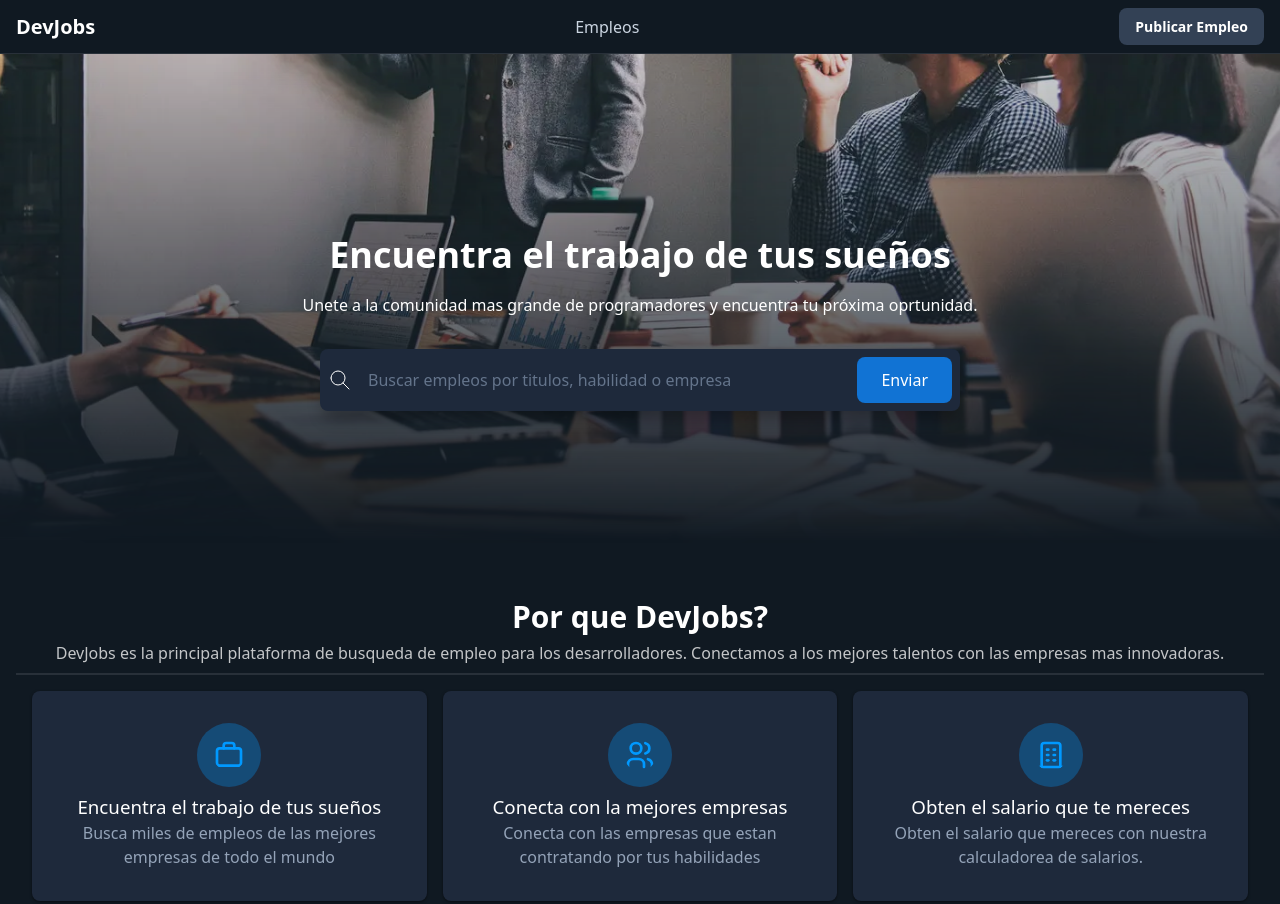
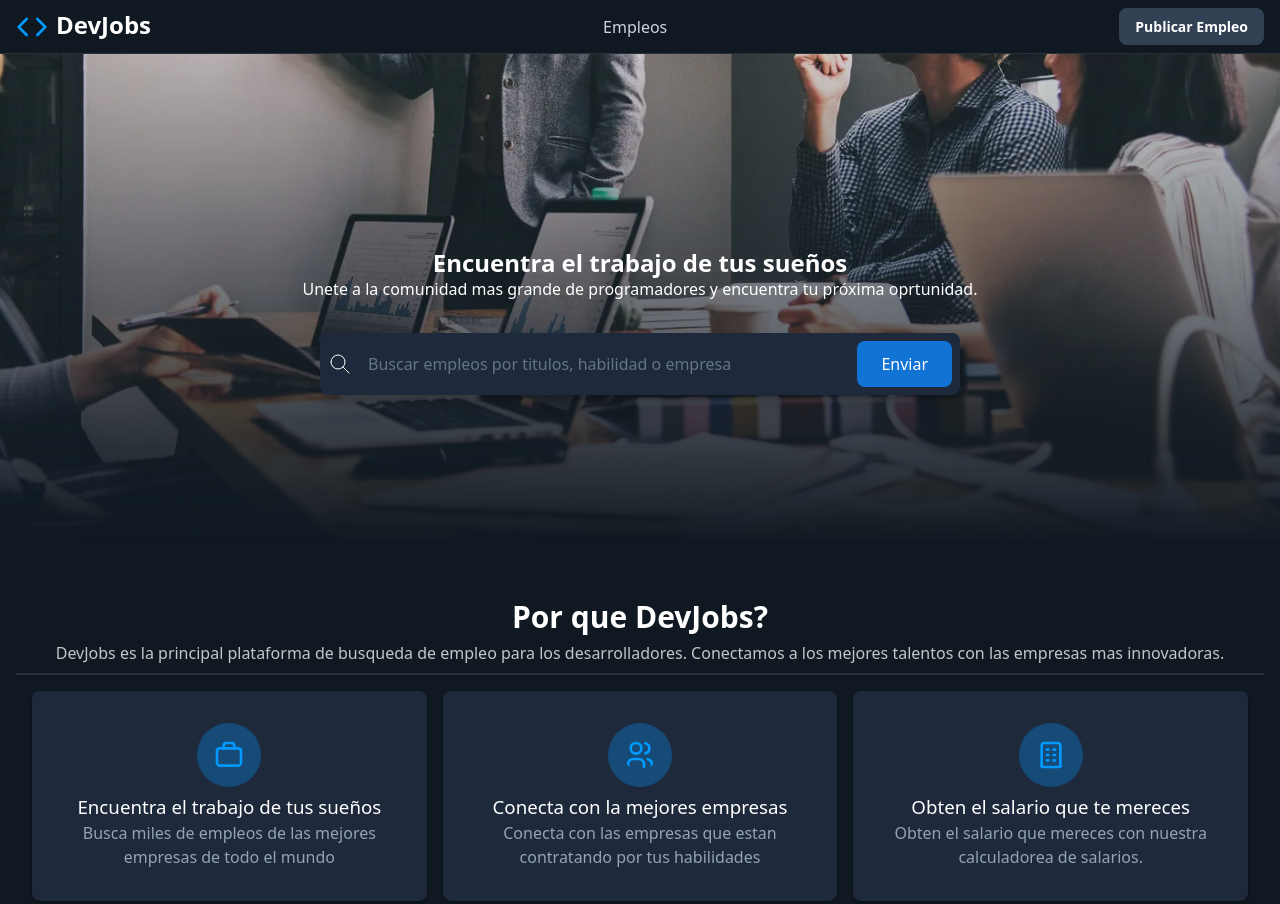
Before and after one commit to IngCarlosHernandez/jsCamp-midu-Carlos, a plain HTML site: page 00-html-css/index.html in a window 1280 px wide. Shown: the top 904 px of the page. Drawn offline with Linux system fonts and the light colour scheme.

Commit message:
Arreglando logo del header

```diff
--- a/00-html-css/index.html
+++ b/00-html-css/index.html
@@ -11,7 +11,14 @@
 
 <body>
     <header>
-        <h2>DevJobs</h2>
+        <h1>
+            <svg xmlns="http://www.w3.org/2000/svg" viewBox="0 0 24 24" fill="none" stroke="currentColor" stroke-width="2" stroke-linecap="round" stroke-linejoin="round">
+            <polyline points="16 18 22 12 16 6"></polyline>
+            <polyline points="8 6 2 12 8 18"></polyline>
+            </svg>
+            DevJobs
+        </h1>
+
         <nav>
             <!-- <a href="https://www.instagram.com"
             target="_blank" esto abre en un pestaña nueva
--- a/00-html-css/styles.css
+++ b/00-html-css/styles.css
@@ -41,13 +41,15 @@ body {
 
 /*titulos principales*/
 h1 {
-  font-size: 2.25rem;
-  font-weight: 900;
-  margin-bottom: 1rem;
+  font-size: 1.5rem;
   line-height: 1.2;
   text-wrap: balance;
+  display: flex;
+  text-align: center;
+  gap: 0.5rem;
 
   svg {
+
     width: 2rem;
     height: 2rem;
     color: var(--primary-light);
```
